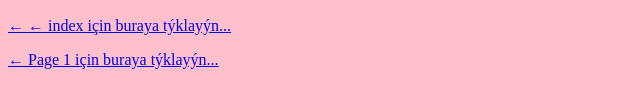
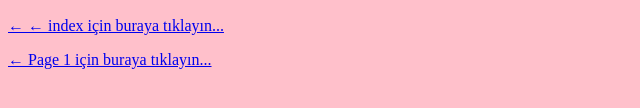
Before and after one commit to FatihOguz/FatihOguz.github.io, a plain HTML site: page page2.html in a window 1280 px wide. Shown: the part 630-738 px from the top of the page, 0-640 px from the left. Drawn offline with Linux system fonts and the light colour scheme.

Commit message:
Update page2.html

```diff
--- a/page2.html
+++ b/page2.html
@@ -5,7 +5,7 @@
 
 				<title>
 
-						  KRÝPTOLOJÝ TARÝHÝ VE ENIGMA MAKÝNESÝ
+						  KRİPTOLOJİ TARİHİ VE ENIGMA MAKİNESI
 
 
 				</title>
@@ -20,8 +20,8 @@
 
 
 			<br/>
-			 <p align=left > <a href="index.html">  &#8592 &#8592 index  için buraya týklayýn...</a> </p>
-			<p align=left > <a href="page1.html"> &#8592 Page 1  için buraya týklayýn...</a> </p>
+			 <p align=left > <a href="index.html">  &#8592 &#8592 index  için buraya tıklayın...</a> </p>
+			<p align=left > <a href="page1.html"> &#8592 Page 1  için buraya tıklayın...</a> </p>
 
 
 
```
